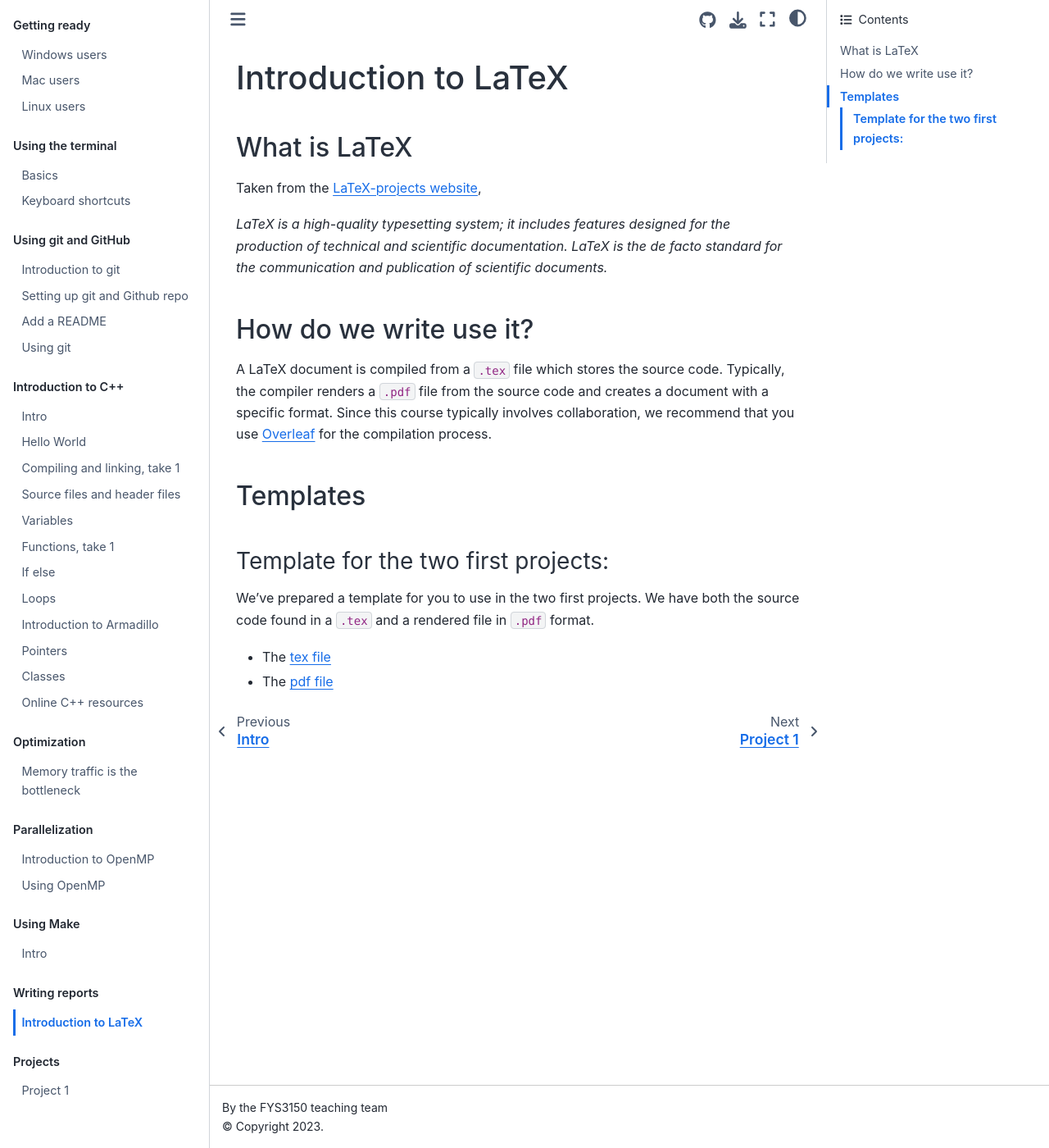
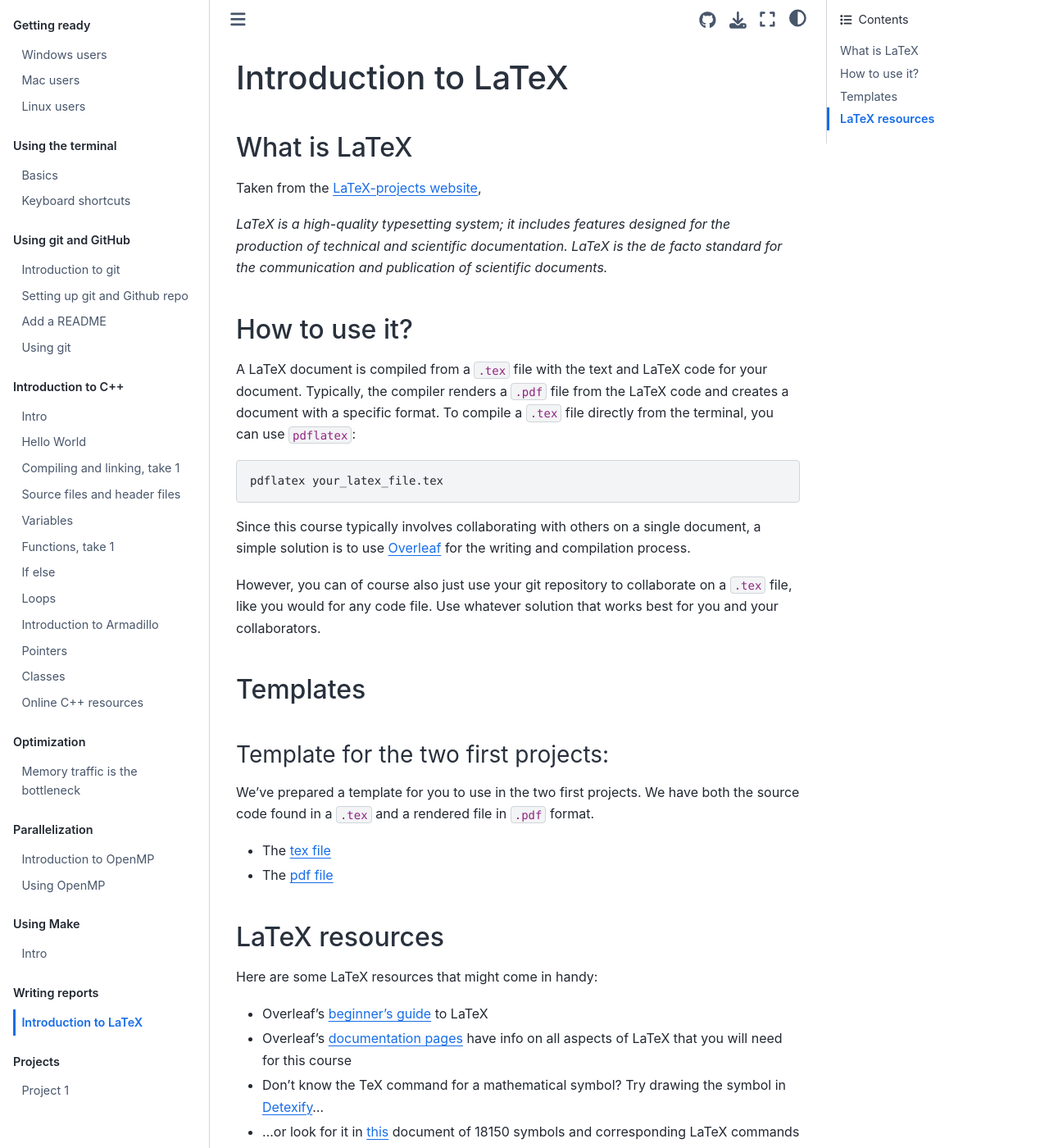
Before and after one commit to anderkve/FYS3150, a Jupyter Book: the page built from book/writing_reports/introduction_to_latex.md, in a window 1280 px wide and 1400 px high. Shown: the whole window at 82% size. Built offline with Jupyter Book 1.0.4 settings and Sphinx 7.4.7 and the Sphinx Book theme 1.1.4, drawn with Linux system fonts in a browser that asks for light colours.

Commit message:
Small tweaks to "getting ready" pages. Added some links and commands to the LaTeX introduction page.
	modified:   book/getting_ready/linux_users.md
	modified:   book/getting_ready/mac_users.md
	modified:   book/writing_reports/introduction_to_latex.md

````diff
--- a/book/writing_reports/introduction_to_latex.md
+++ b/book/writing_reports/introduction_to_latex.md
@@ -7,9 +7,18 @@ Taken from the [LaTeX-projects website](https://www.latex-project.org/),
 
 *LaTeX is a high-quality typesetting system; it includes features designed for the production of technical and scientific documentation. LaTeX is the de facto standard for the communication and publication of scientific documents.*
 
-## How do we write use it?
+## How to use it?
 
-A LaTeX document is compiled from a `.tex` file which stores the source code. Typically, the compiler renders a `.pdf` file from the source code and creates a document with a specific format. Since this course typically involves collaboration, we recommend that you use [Overleaf](https://www.overleaf.com/project) for the compilation process.
+A LaTeX document is compiled from a `.tex` file with the text and LaTeX code for your document. Typically, the compiler renders a `.pdf` file from the LaTeX code and creates a document with a specific format. To compile a `.tex` file directly from the terminal, you can use `pdflatex`:
+
+```sh
+pdflatex your_latex_file.tex
+```
+
+Since this course typically involves collaborating with others on a single document, a simple solution is to use [Overleaf](https://www.overleaf.com/project) for the writing and compilation process.
+
+However, you can of course also just use your git repository to collaborate on a `.tex` file, like you would for any code file. Use whatever solution that works best for you and your collaborators.
+
 
 ## Templates
 
@@ -19,3 +28,13 @@ We've prepared a template for you to use in the two first projects. We have both
 
 - The [tex file](https://github.com/anderkve/FYS3150/blob/master/book/writing_reports/tex_mal/oppgave_mal.tex)
 - The [pdf file](https://github.com/anderkve/FYS3150/blob/master/book/writing_reports/tex_mal/oppgave_mal.pdf)
+
+
+## LaTeX resources
+
+Here are some LaTeX resources that might come in handy:
+
+- Overleaf's [beginner's guide](https://www.overleaf.com/learn/latex/Learn_LaTeX_in_30_minutes) to LaTeX
+- Overleaf's [documentation pages](https://www.overleaf.com/learn) have info on all aspects of LaTeX that you will need for this course
+- Don't know the TeX command for a mathematical symbol? Try drawing the symbol in [Detexify](https://detexify.kirelabs.org/classify.html)...
+- ...or look for it in [this](https://ctan.uib.no/info/symbols/comprehensive/symbols-a4.pdf) document of 18150 symbols and corresponding LaTeX commands
````
Also changed, not shown: book/getting_ready/linux_users.md (+2 -1 lines), book/getting_ready/mac_users.md (+1 -1 lines).
